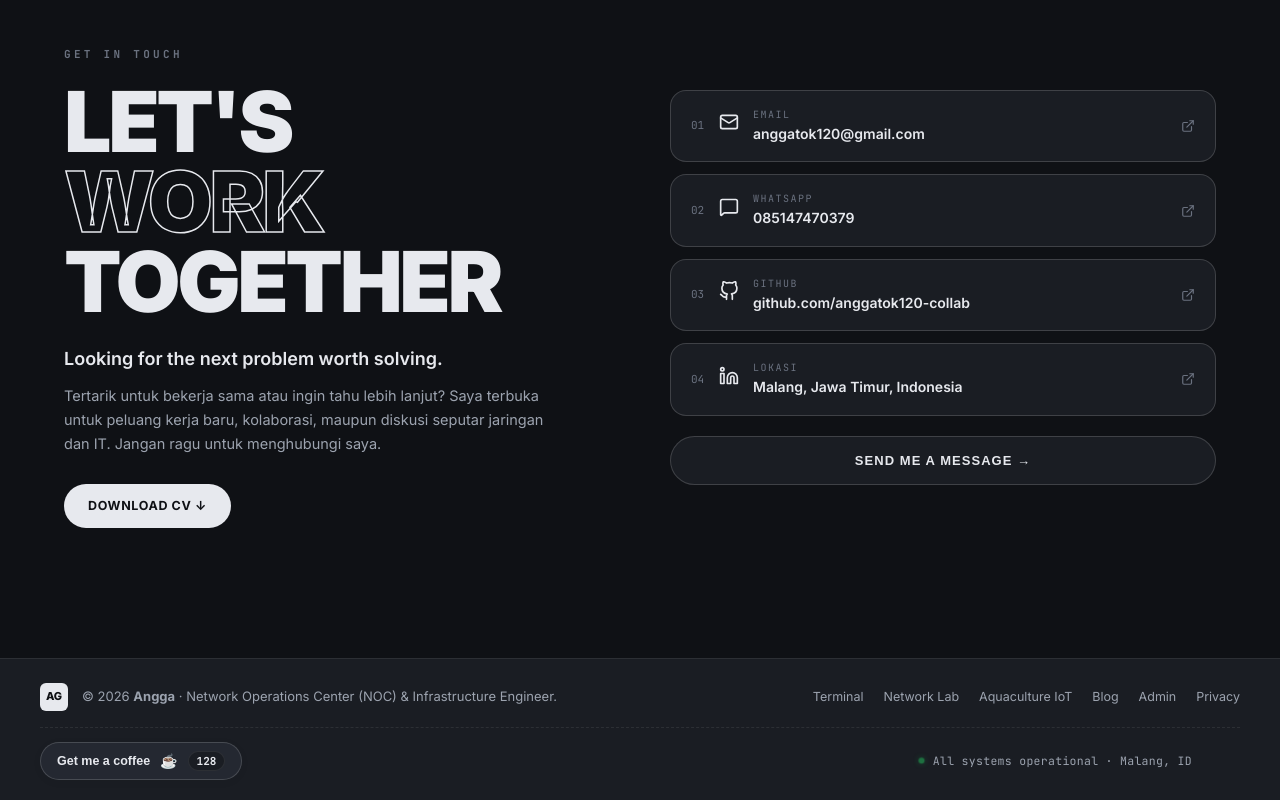
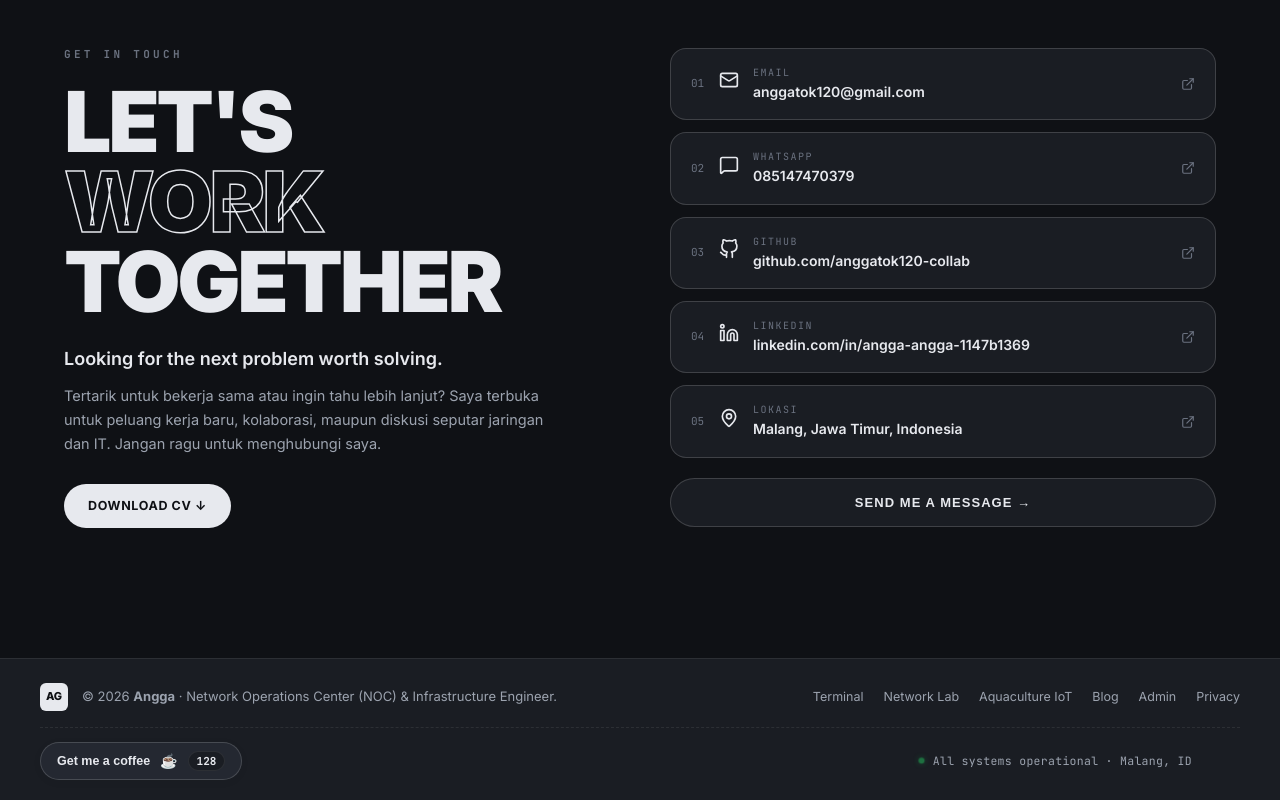
Before and after one commit to anggatok120-collab/porto-next, a Next.js app: page / in a window 1280 px wide. Shown: the part 6506-7306 px from the top of the page. Built offline with nearby package versions, Linux system fonts and the light colour scheme; no server answers.

Commit message:
feat(contact): add LinkedIn profile and set MapPin icon for Lokasi

```diff
--- a/app/globals.css
+++ b/app/globals.css
@@ -1874,6 +1874,7 @@ html.dark .trait-card {
 
 .contact-card-info {
   flex: 1;
+  min-width: 0;
 }
 
 .contact-card-label {
@@ -1887,6 +1888,8 @@ html.dark .trait-card {
   font-size: 14px;
   font-weight: 600;
   color: var(--text);
+  overflow-wrap: break-word;
+  word-break: break-word;
 }
 
 .contact-card-arrow {
--- a/components/Contact.jsx
+++ b/components/Contact.jsx
@@ -1,7 +1,7 @@
 "use client";
 
 import React, { useState } from "react";
-import { Mail, MessageSquare, Send, X, Minus, CheckCircle, ExternalLink } from "lucide-react";
+import { Mail, MessageSquare, Send, X, Minus, CheckCircle, ExternalLink, MapPin } from "lucide-react";
 import Reveal from "./Reveal";
 
 function GithubIcon({ size = 20 }) {
@@ -77,10 +77,17 @@ export default function Contact({ isModalOpen, setIsModalOpen }) {
     },
     {
       num: "04",
+      label: "LINKEDIN",
+      value: "linkedin.com/in/angga-angga-1147b1369",
+      href: "https://www.linkedin.com/in/angga-angga-1147b1369",
+      icon: LinkedinIcon,
+    },
+    {
+      num: "05",
       label: "LOKASI",
       value: "Malang, Jawa Timur, Indonesia",
       href: "https://www.google.com/maps/search/Malang,+Jawa+Timur,+Indonesia",
-      icon: LinkedinIcon,
+      icon: MapPin,
     },
   ];
 
```
